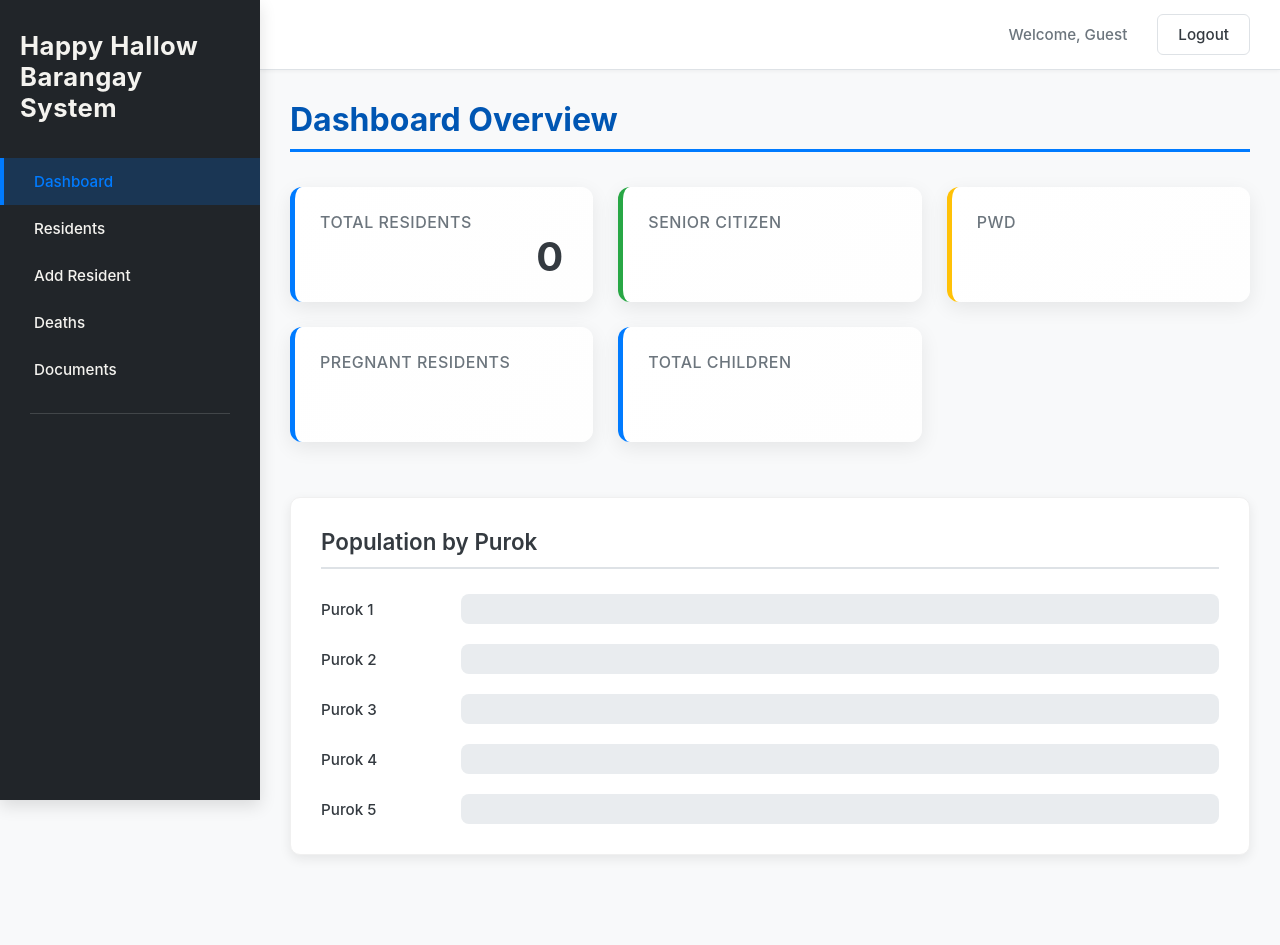
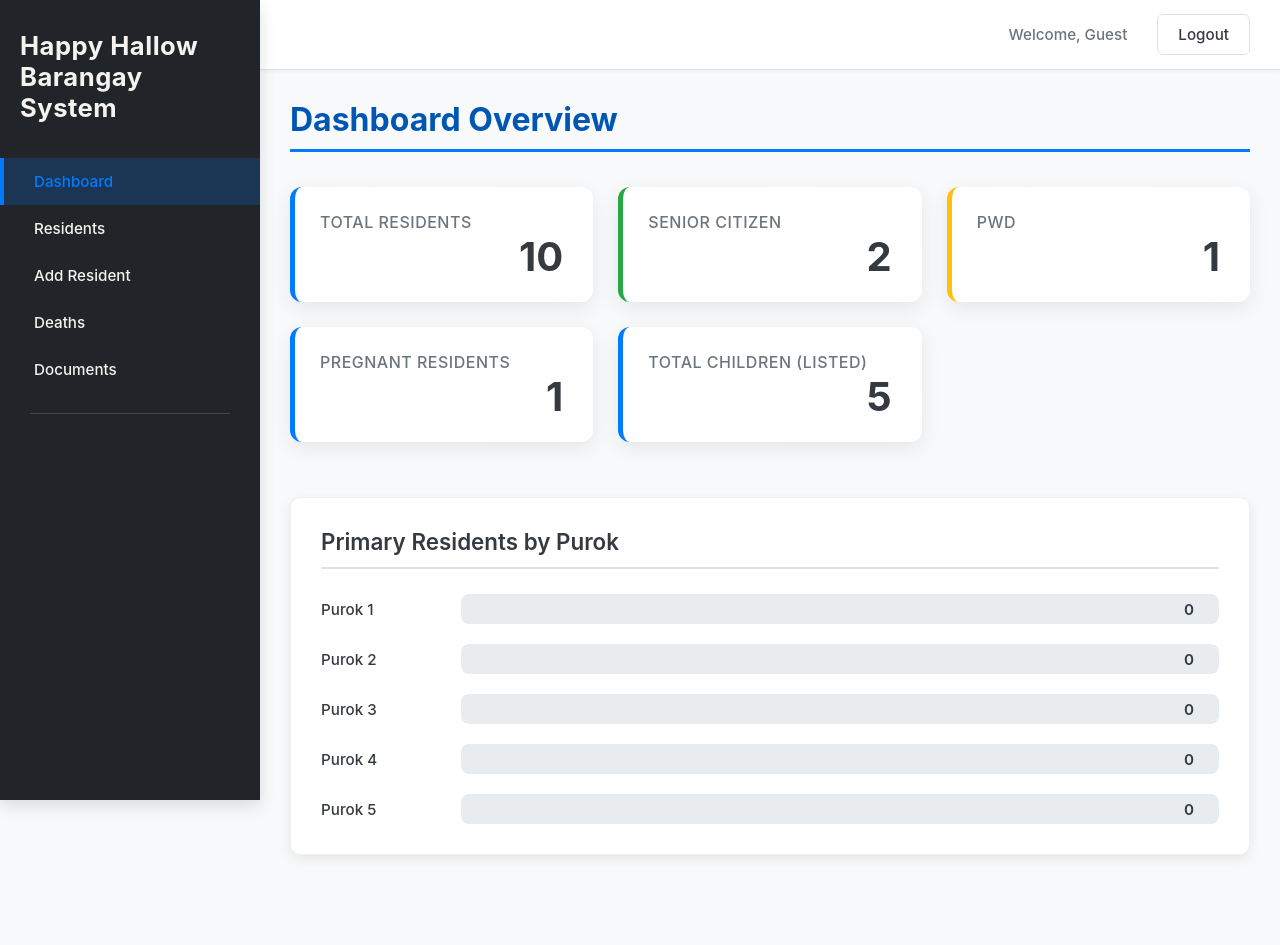
Before and after one commit to marcelo12211/Web-Tech--Midterm, a PHP site: page / in a window 1280 px wide. Run offline with PHP 8.4, Linux system fonts and the light colour scheme; data comes from the database, SQL or seed files in the repository; data that the repository does not hold is empty.

Commit message:
total residents

```diff
--- a/Webtech/index.php
+++ b/Webtech/index.php
@@ -1,12 +1,14 @@
 <?php
+// Ensure this file connects to your database successfully
 include __DIR__ . '/db_connect.php';
 
+// SQL query to fetch all necessary aggregate statistics
 $sql = "SELECT
-    COUNT(*) AS total_residents,
+    COUNT(*) AS primary_residents_count, -- Counts records in the 'residents' table (e.g., adults/households)
     SUM(is_senior = 1) AS senior_count,
     SUM(is_disabled = 1) AS pwd_count,
-    SUM(is_pregnant = 1) AS pregnant_count,  -- ADDED: Count of pregnant residents
-    SUM(children_count) AS total_children,  -- ADDED: Sum of children from all residents
+    SUM(is_pregnant = 1) AS pregnant_count,
+    SUM(children_count) AS total_children, -- Sums the children listed by the primary residents
     SUM(PUROK = 1) AS purok1_count,
     SUM(PUROK = 2) AS purok2_count,
     SUM(PUROK = 3) AS purok3_count,
@@ -15,7 +17,21 @@ $sql = "SELECT
 FROM residents";
 
 $result = $conn->query($sql);
+
+if ($result === false) {
+    die("Error executing query: " . $conn->error);
+}
+
 $stats = $result->fetch_assoc();
+
+// --- CRITICAL CORRECTION: CALCULATE TRUE TOTAL RESIDENTS ---
+// Assuming children listed in children_count are NOT already separate records in the residents table.
+// The total resident count is the sum of primary records PLUS the total number of listed children.
+$stats['total_residents'] = $stats['primary_residents_count'] + $stats['total_children'];
+// ------------------------------------------------------------
+
+// Close the database connection
+$conn->close();
 ?>
 <!DOCTYPE html>
 <html lang="en">
@@ -72,18 +88,21 @@ $stats = $result->fetch_assoc();
                 </div>
 
                 <div class="stat-card">
-                    <p class="stat-label">Total Children</p>
+                    <p class="stat-label">Total Children (Listed)</p>
                     <p class="stat-value"><span><?php echo $stats['total_children']; ?></span></p>
                 </div>
 
                 <div class="card chart-card">
-                    <h3>Population by Purok</h3>
+                    <h3>Primary Residents by Purok</h3>
                     <div class="purok-chart">
                         <?php
-                        // The loop now uses $stats['total_residents'] for the base count
+                        // Check if there are any primary residents to avoid division by zero
+                        $primary_residents_count = $stats['primary_residents_count'] ?? 1;
+
                         for ($i = 1; $i <= 5; $i++) {
-                            $count = $stats["purok{$i}_count"];
-                            $width = $stats['total_residents'] > 0 ? ($count / $stats['total_residents']) * 100 : 0;
+                            $count = $stats["purok{$i}_count"] ?? 0;
+                            // Width is calculated based on the count of primary residents in that purok
+                            $width = $primary_residents_count > 0 ? ($count / $primary_residents_count) * 100 : 0;
                             echo '<div class="purok-item">';
                             echo "<span class='purok-label'>Purok $i</span>";
                             echo "<div class='purok-bar-container'>";
```
